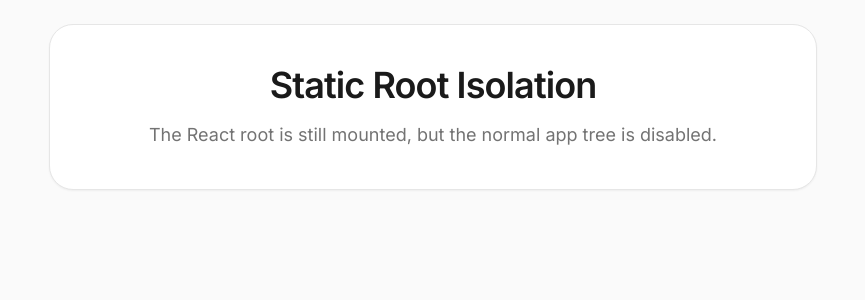
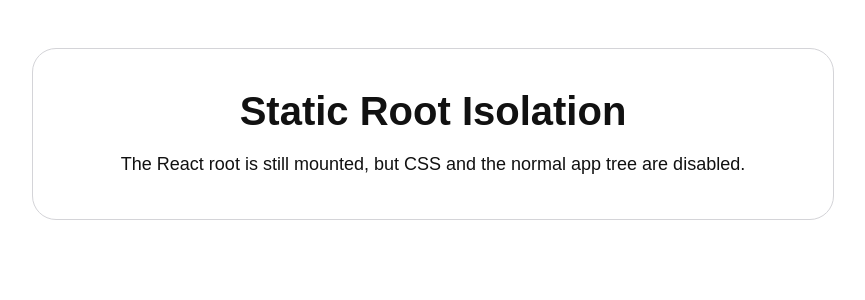
Before and after one commit to helmij1992/salam-takziah, a React (Vite) app: page / in a window 1280 px wide. Shown: the top 300 px of the page, without its empty margins (207-1072 px from the left). Built offline with nearby package versions, Linux system fonts and the light colour scheme; a web font is replaced by a local one.

Commit message:
Temporarily isolate root CSS rendering

```diff
--- a/src/main.tsx
+++ b/src/main.tsx
@@ -1,18 +1,36 @@
 import { createRoot } from "react-dom/client";
-import "./index.css";
 
 function StaticIsolationApp() {
   return (
-    <main className="min-h-screen bg-background p-6">
-      <div className="mx-auto max-w-3xl rounded-3xl border bg-card p-10 text-center shadow-sm">
-        <h1 className="text-4xl font-semibold tracking-tight text-foreground">
+    <div
+      style={{
+        minHeight: "100vh",
+        padding: "40px 24px",
+        backgroundColor: "#ffffff",
+        color: "#111111",
+        fontFamily: "Arial, sans-serif",
+      }}
+    >
+      <div
+        style={{
+          maxWidth: "720px",
+          margin: "0 auto",
+          border: "1px solid #d4d4d8",
+          borderRadius: "24px",
+          padding: "40px",
+          textAlign: "center",
+          backgroundColor: "#ffffff",
+        }}
+      >
+        <h1 style={{ margin: 0, fontSize: "40px", fontWeight: 700 }}>
           Static Root Isolation
         </h1>
-        <p className="mt-4 text-lg text-muted-foreground">
-          The React root is still mounted, but the normal app tree is disabled.
+        <p style={{ margin: "16px 0 0", fontSize: "18px", lineHeight: 1.6 }}>
+          The React root is still mounted, but CSS and the normal app tree are
+          disabled.
         </p>
       </div>
-    </main>
+    </div>
   );
 }
 
```
